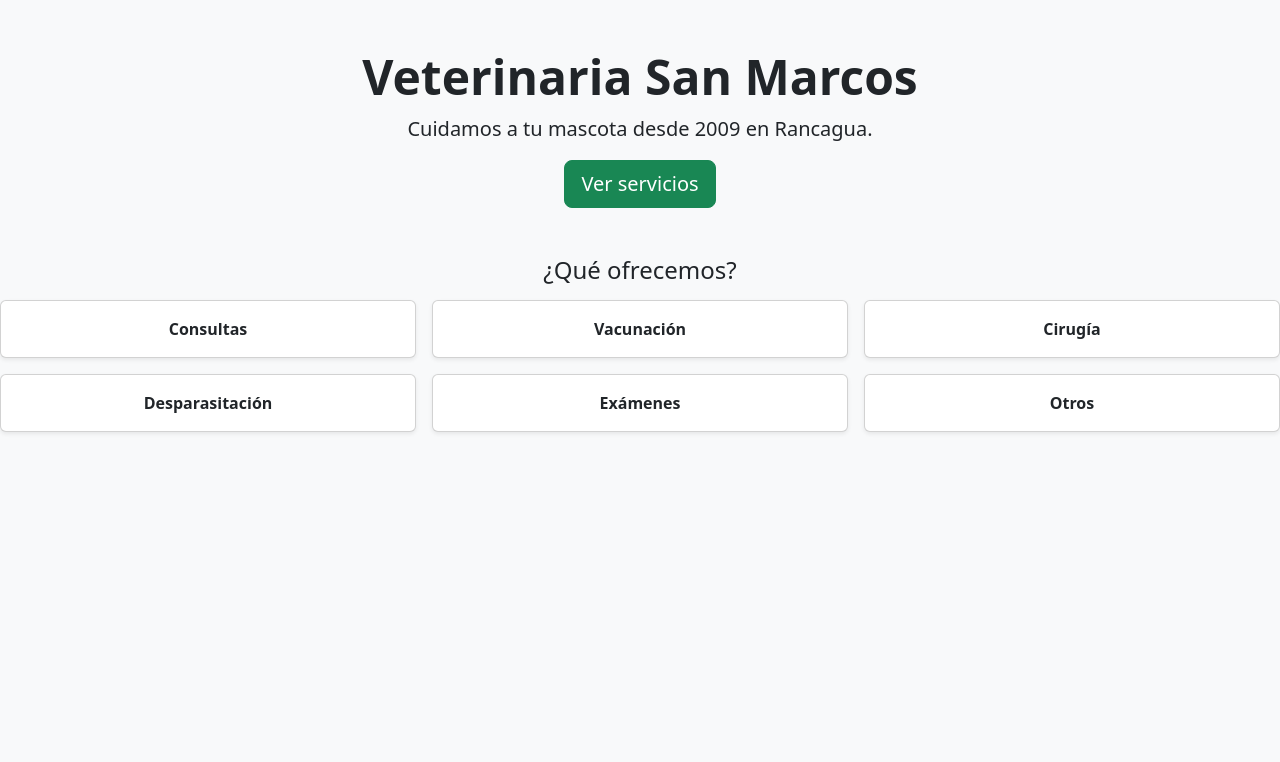
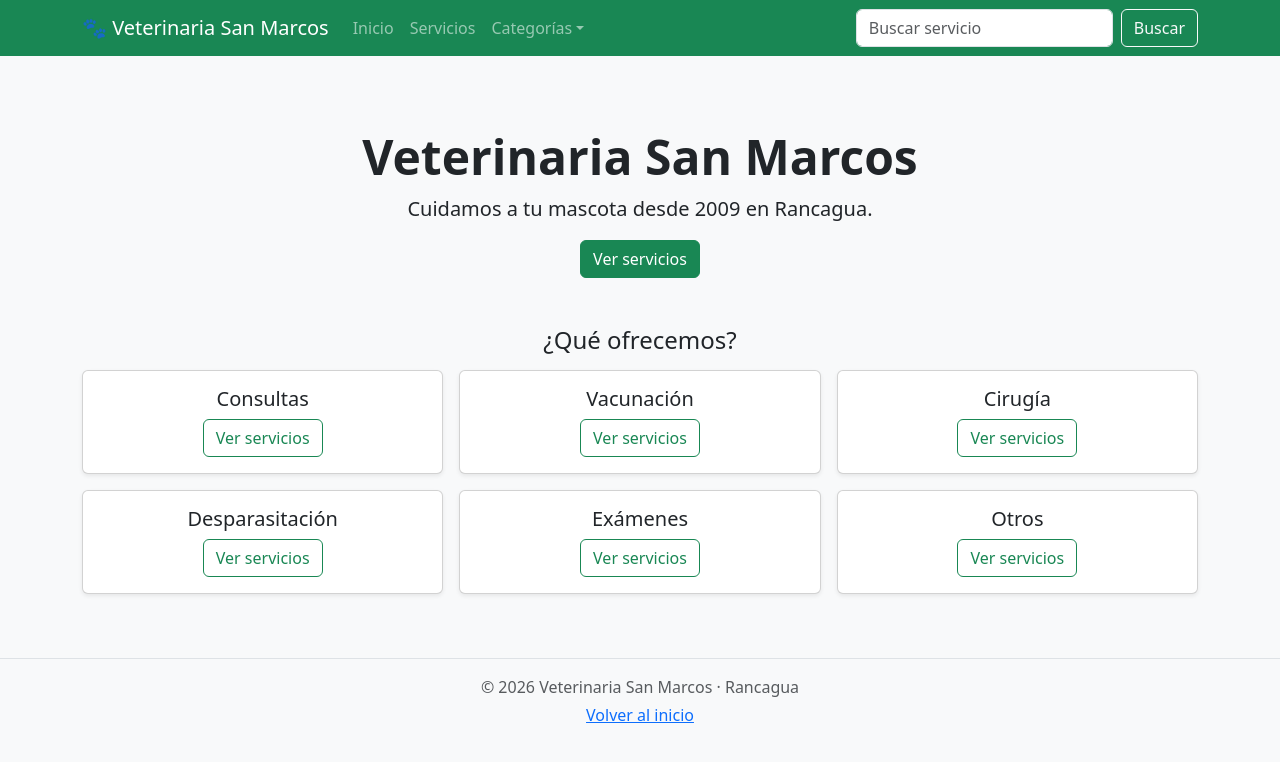
Before and after one commit to eliasgonzalez22/veterinaria-sanmarcos-p2, a React (Vite) app: page / in a window 1280 px wide. Shown: the top 762 px of the page. Built offline with nearby package versions, Linux system fonts and the light colour scheme.

Commit message:
Refactor el componente Inicio para mejorar la navegación y la estructura del código

```diff
--- a/src/pages/Inicio.jsx
+++ b/src/pages/Inicio.jsx
@@ -1,28 +1,39 @@
-import { Link } from 'react-router-dom'
+import { useNavigate } from 'react-router-dom'
+import PlantillaPublica from '../components/templates/PlantillaPublica'
+import Boton from '../components/atoms/Boton'
 import { servicios } from '../data/servicios'
 
 export default function Inicio() {
+  const navigate = useNavigate()
   const categorias = [...new Set(servicios.map((s) => s.categoria))]
 
   return (
-    <>
+    <PlantillaPublica>
       <section className="text-center py-5">
         <h1 className="display-5 fw-bold">Veterinaria San Marcos</h1>
         <p className="lead">Cuidamos a tu mascota desde 2009 en Rancagua.</p>
-        <Link to="/servicios" className="btn btn-success btn-lg">Ver servicios</Link>
+        <Boton onClick={() => navigate('/servicios')}>Ver servicios</Boton>
       </section>
-      <section>
-        <h2 className="h4 text-center mb-3">¿Qué ofrecemos?</h2>
-        <div className="row row-cols-2 row-cols-md-3 g-3">
+      <section aria-labelledby="titulo-categorias">
+        <h2 id="titulo-categorias" className="h4 text-center mb-3">¿Qué ofrecemos?</h2>
+        <ul className="row row-cols-2 row-cols-md-3 g-3 list-unstyled">
           {categorias.map((c) => (
-            <div className="col" key={c}>
-              <div className="card text-center h-100 shadow-sm">
-                <div className="card-body fw-semibold">{c}</div>
+            <li className="col" key={c}>
+              <div className="card h-100 text-center shadow-sm">
+                <div className="card-body">
+                  <h3 className="h5">{c}</h3>
+                  <Boton
+                    variante="outline-success"
+                    onClick={() => navigate(`/categoria/${encodeURIComponent(c)}`)}
+                  >
+                    Ver servicios
+                  </Boton>
+                </div>
               </div>
-            </div>
+            </li>
           ))}
-        </div>
+        </ul>
       </section>
-    </>
+    </PlantillaPublica>
   )
 }
```
